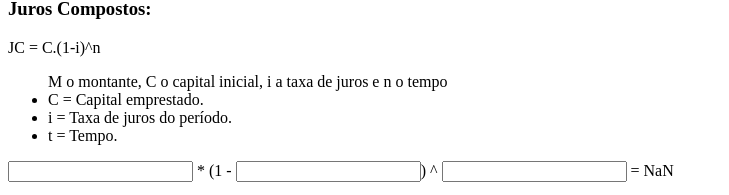
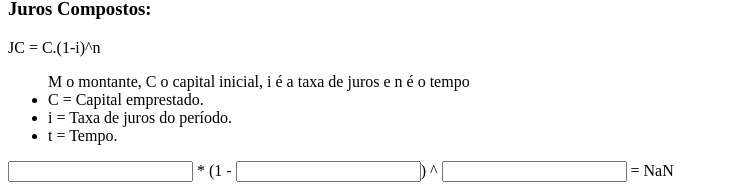
Before and after one commit to thayllaa/Revisao_Tarefa-Juros, an Angular app: page / in a window 1280 px wide. Shown: the part 141-336 px from the top of the page, without its empty margins (0-729 px from the left). Built offline with nearby package versions, Linux system fonts and the light colour scheme.

Commit message:
1 file modified

```diff
--- a/src/app/components/juros-compostos/juros-compostos.component.html
+++ b/src/app/components/juros-compostos/juros-compostos.component.html
@@ -1,6 +1,6 @@
 <h3>Juros Compostos:</h3>
 <p>JC = C.(1-i)^n</p>
-<ul>M o montante, C o capital inicial, i a taxa de juros e n o tempo
+<ul>M o montante, C o capital inicial, i é a taxa de juros e n é o tempo
   <li>C = Capital emprestado.</li>
   <li>i = Taxa de juros do período.</li>
   <li>t = Tempo.</li>
```
